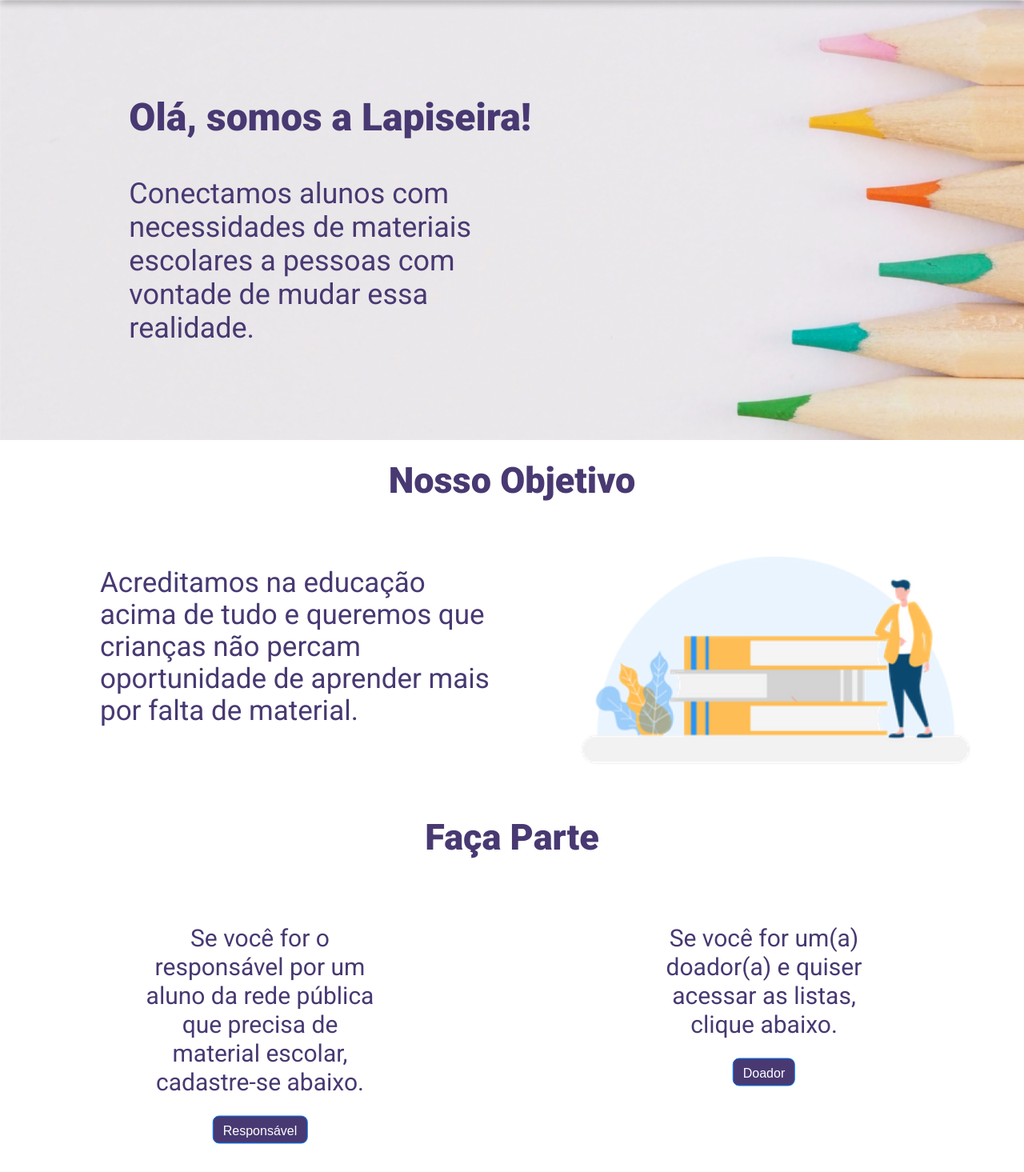
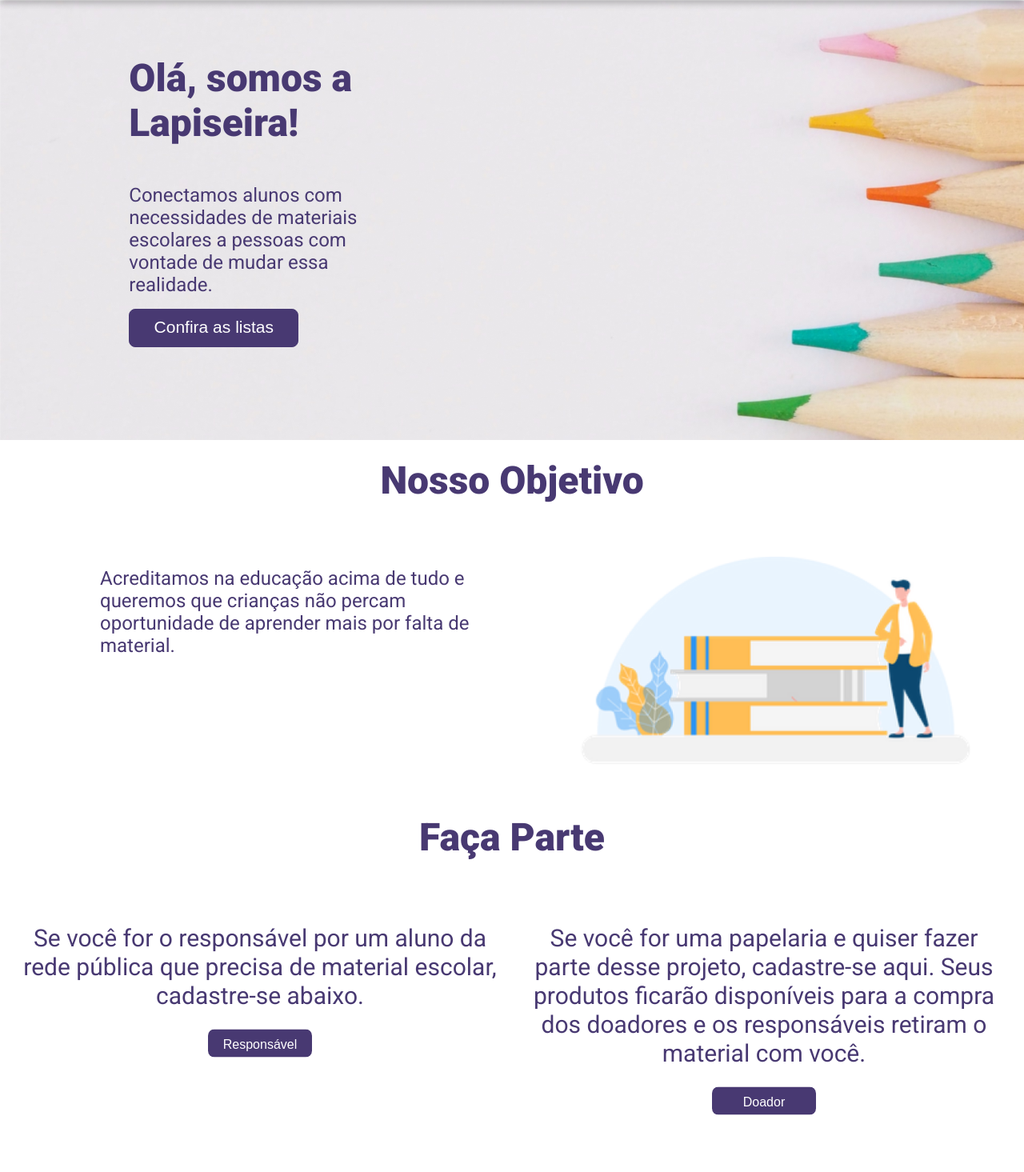
Before and after one commit to enzocsantos18/squad28, a React (Create React App) app in the folder frontend/: page /oficial in a window 1280 px wide. Shown: the part 60-1525 px from the top of the page at 80% size. Built offline with nearby package versions, Linux system fonts and the light colour scheme.

Commit message:
Alteração
Alteração nos tamanho do elementos na parte responsiva , melhoria do button

```diff
--- a/frontend/src/pages/Oficial/index.js
+++ b/frontend/src/pages/Oficial/index.js
@@ -18,20 +18,22 @@ function Oficial() {
         </Header>
 
         <Container fluid >
-            <Row >
+            <Row>
                 <div id='fundo_inicio'>
 
-                    <div >
-                        <h1 className='h1_titulo '>Olá, somos a Lapiseira!</h1>
+                    <div>
+                        <h1 className='h1_titulo '>Olá, somos a<br/> Lapiseira!</h1>
                     </div>
 
                     <p>Conectamos alunos com<br/>
-                                    necessidades de materiais<br/>
-                                        escolares a pessoas com<br/>
-                                        vontade de mudar essa<br/>
-                                        realidade.</p>
+                        necessidades de materiais<br/>
+                        escolares a pessoas com<br/>
+                        vontade de mudar essa<br/>
+                        realidade.</p>
 
-                    <a href='/Login'><Button className='button' type='submint' >Login</Button></a>
+
+                    <Link className="btn button" to="#">Confira as listas</Link>
+                    <Link className="btn btn-primary" id="button_precipal" to="#">Confira as listas</Link>
                 </div>
 
 
@@ -55,12 +57,16 @@ function Oficial() {
 
                     <Col>
                         <p className='centralizarTexto p_res_920'>Se você for o responsável por um aluno da rede pública que precisa de material escolar, cadastre-se abaixo.</p>
-                        <a href='/CadastroResponsavel' > <Button className='button2' type='submint'>Responsável</Button></a>
+                        {/* <a href='' > <Button className='button2' type='submint'>Responsável</Button></a> */}
+                        <Link className="btn button2" to="/CadastroResponsavel">Responsável</Link>
                     </Col>
 
                     <Col>
-                        <p className='centralizarTexto p_res_920'>Se você for um(a) doador(a) e quiser acessar as listas, clique abaixo.</p>
-                        <a href='#' > <Button className='button2' type='submint'>Doador</Button></a>
+                        <p className='centralizarTexto p_res_920'>Se você for uma papelaria e quiser fazer parte desse projeto, cadastre-se aqui. Seus produtos ficarão disponíveis para a compra dos doadores e os responsáveis retiram o material com você.</p>
+                        <Link className="btn button2" to="/CadastroResponsavel">Doador</Link>
+
+
+
                     </Col>
 
                 </Row>
--- a/frontend/src/pages/Oficial/style.css
+++ b/frontend/src/pages/Oficial/style.css
@@ -23,7 +23,6 @@ body {
     font-weight: 900;
     font-size: 24px;
     line-height: 28px;
-
     color: #483972;
 }
 #p_subtitulo{
@@ -38,17 +37,19 @@ body {
 .button{
     background: #483972;
     border-radius: 8px;
-    width: 130px;
-    height: 35px;
+    width: 200px;
+    height: auto;
     position: absolute;
     top: 50%;
     left: 50%;
     transform: translate(-50%,-50%);
     margin-top: 50px;
+    color: #fff;
 
 }
 .button:hover{
     background-color: #7B61FF;
+    color: #fff;
 }
 
 h2{
@@ -99,11 +100,12 @@ p{
     margin-top: 81px;
 }
 .centralizarTexto{
-    width: auto;
+    width: 220px;
     position: relative;
     margin-left: 50%;
     transform: translate(-50%,0);
     text-align: center;
+
 }
 
 .button2{
@@ -116,11 +118,13 @@ p{
     margin-bottom: 25px;
     left: 50%;
     margin-right: -50%;
-    transform: translate(-50%, -50%)
+    transform: translate(-50%, -50%);
+    color: #fff;
 
 }
 .button2:hover{
     background-color: #7B61FF;
+    color: #fff;
 }
 
 .grid{
@@ -134,7 +138,7 @@ p{
 }
 
 .fundo_card{
-    margin-bottom: 15%;
+    margin-bottom: 20%;
 }
 
 .img_card{
@@ -160,9 +164,15 @@ p{
     color: #000000;
     margin: 0 0 0 0;
 }
+#button_precipal{
+    display: none;
+}
 
 @media (min-width: 540px){
     #menu_button{
+        display: none;
+    }
+    #button_precipal{
         display: none;
     }
     #fundo_inicio{
@@ -188,7 +198,10 @@ p{
         margin-left: 10%;
     }
     .button{
-        margin-top: 15%;
+        margin-top: 25%;
+    }
+    .centralizarTexto{
+        width: auto;
     }
 
     .img_card{
@@ -213,11 +226,20 @@ p{
         box-shadow: 1px 1px 1px #DCDCDC;
         background-color: #FAFAFA;
     }
+    .p_res_920{
+        font-size: 24px;
+        line-height: 36px;
+        width:80%;
+        height: auto;
+    }
 
 }
 
 @media (min-width: 721px){
     #menu_button{
+        display: none;
+    }
+    #button_precipal{
         display: none;
     }
 
@@ -262,14 +284,14 @@ p{
         width: 100%;
         height: auto;
         font-size: 48px;
-        line-height: 53px;
+        line-height: 56px;
         top: 0;
-        margin-top: 6%;
+        margin-top: 2%;
         margin-left: 10%;
     }
     p{
-        font-size: 36px;
-        line-height: 42px;
+        font-size: 24px;
+        line-height: 28px;
         margin-left: 10%;
         margin-top: 48px;
     }
@@ -277,14 +299,28 @@ p{
     .button{
         display: none;
     }
+    #button_precipal{
+        display: block;
+        margin-left: 10%;
+        background: #483972;
+        border-radius: 8px;
+        width: 212px;
+        height: 48px;
+        border-color: #483972;
+        font-size: 21px;
+    }
+    #button_precipal:hover{
+        background-color: #7B61FF;
+    }
+
 
     h2{
-        font-size: 45px;
+        font-size: 48px;
         line-height: 53px;
     }
     .texto_imagem{
-        font-size: 35px;
-        line-height: 40px;
+        font-size: 24px;
+        line-height: 28px;
         width: auto;
         height: auto;
         margin-left: 20%;
@@ -296,7 +332,8 @@ p{
     .p_res_920{
         font-size: 30px;
         line-height: 36px;
-
+        width:100%;
+        height: auto;
     }
 
 
```
